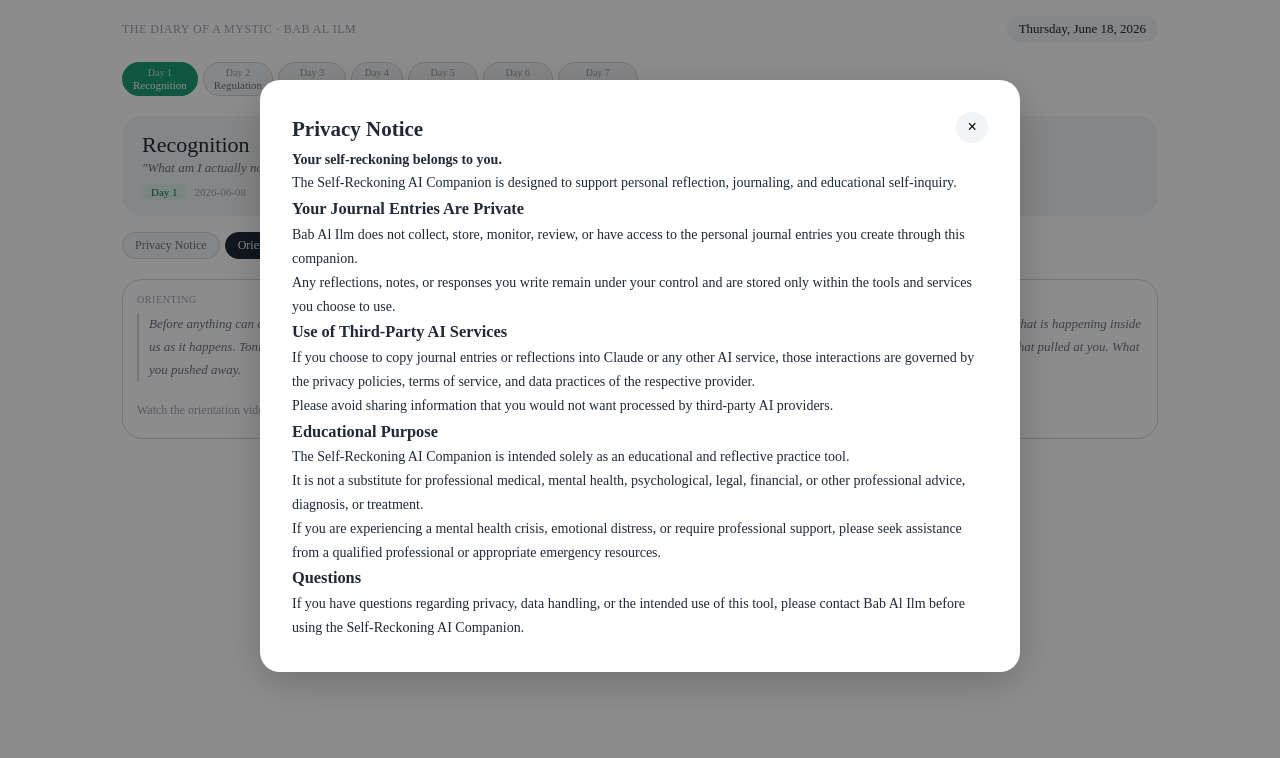
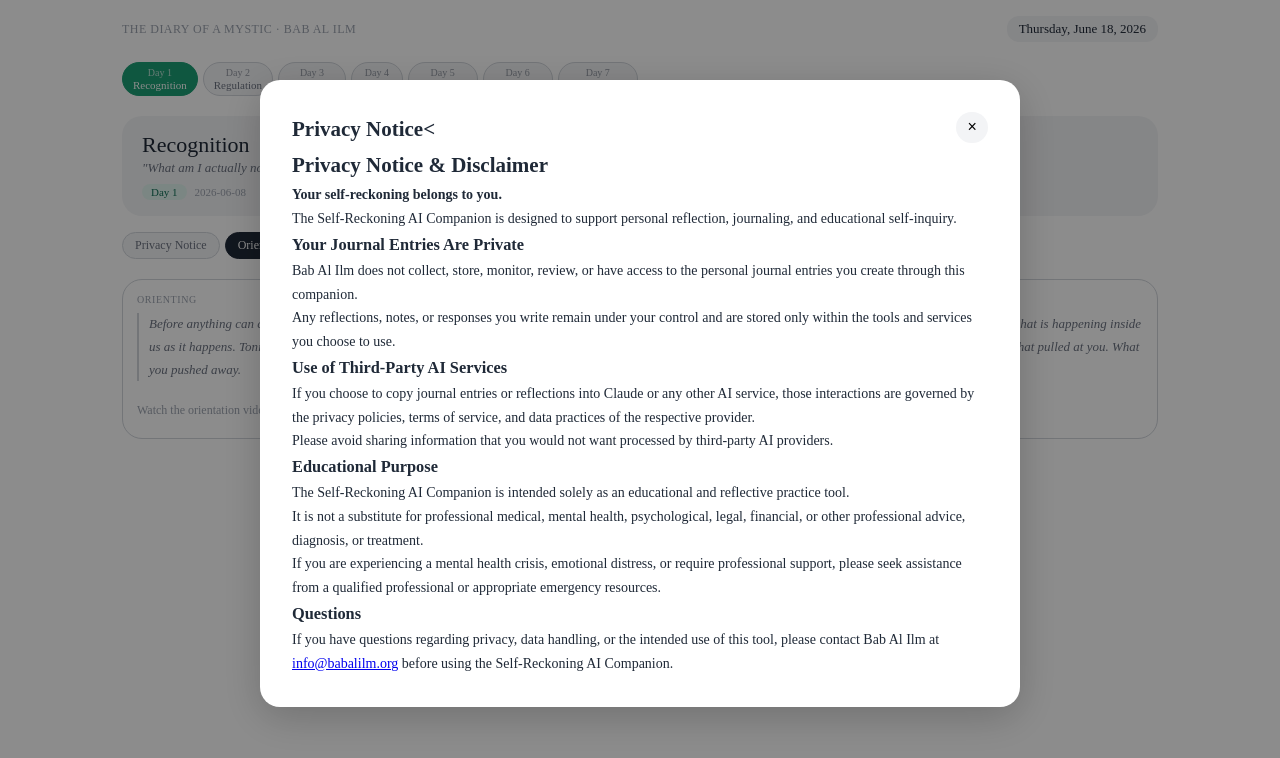
Before and after one commit to antwanbabalilm/self-reckoning-ai-companion, a plain HTML site: page index.html in a window 1280 px wide. Both pictures are taken after a click on the element "Privacy Notice". Drawn offline with Linux system fonts and the light colour scheme.

Commit message:
Update privacy contact information

```diff
--- a/index.html
+++ b/index.html
@@ -107,7 +107,7 @@ input[type=text]{font-size:13px;width:100%}
   <div style="background:#fff;max-width:760px;margin:3rem auto;padding:2rem;border-radius:20px;line-height:1.7;color:#1f2937;box-shadow:0 10px 40px rgba(0,0,0,.2)">
     <button onclick="closePrivacy()" style="float:right;border:none;background:#f3f4f6;border-radius:999px;padding:.4rem .7rem;cursor:pointer;font-size:16px">×</button>
 
-    <h2>Privacy Notice</h2>
+    <h2>Privacy Notice<<h2>Privacy Notice & Disclaimer</h2>
     <p><strong>Your self-reckoning belongs to you.</strong></p>
 
     <p>The Self-Reckoning AI Companion is designed to support personal reflection, journaling, and educational self-inquiry.</p>
@@ -130,7 +130,11 @@ input[type=text]{font-size:13px;width:100%}
     <p>If you are experiencing a mental health crisis, emotional distress, or require professional support, please seek assistance from a qualified professional or appropriate emergency resources.</p>
 
     <h3>Questions</h3>
-    <p>If you have questions regarding privacy, data handling, or the intended use of this tool, please contact Bab Al Ilm before using the Self-Reckoning AI Companion.</p>
+    <p>
+If you have questions regarding privacy, data handling, or the intended use of this tool, please contact Bab Al Ilm at
+<a href="mailto:info@babalilm.org">info@babalilm.org</a>
+before using the Self-Reckoning AI Companion.
+</p>
   </div>
 </div>
 <div id="tab-journal" style="display:none">
```
